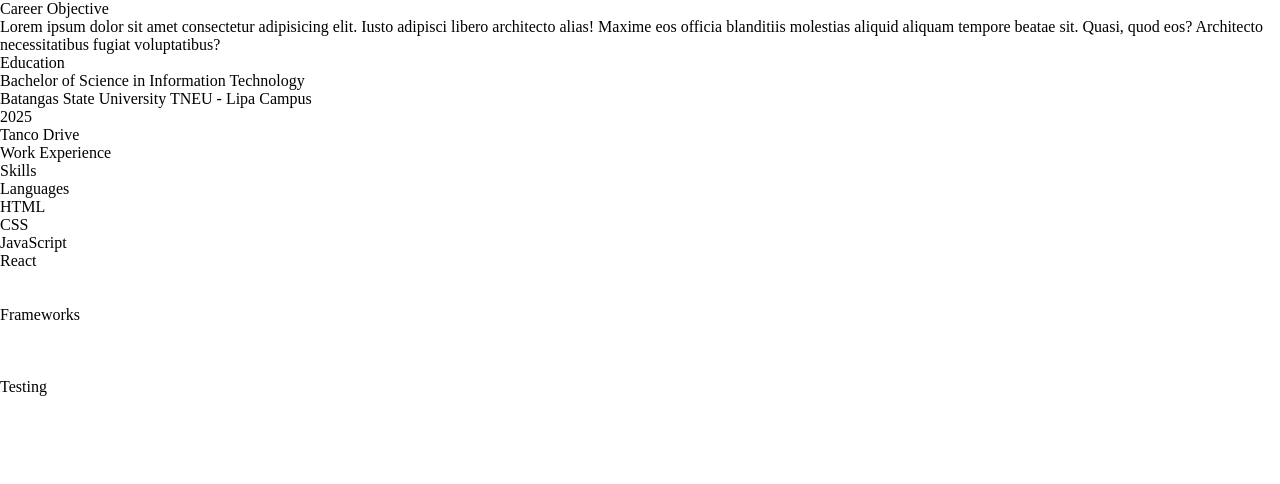
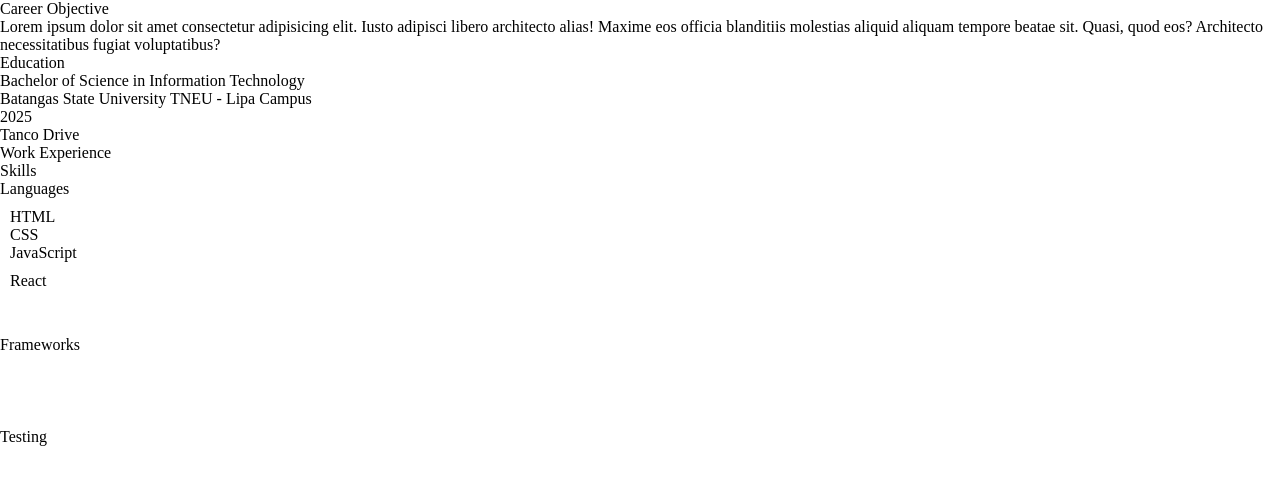
Before and after one commit to MarkRyuo/ONLINE-RESUME-BY-JHONMARK, a plain HTML site: page index.html in a window 1280 px wide. Shown: the part 150-634 px from the top of the page. Drawn offline with Linux system fonts and the light colour scheme.

Commit message:
Subject: Update

```diff
--- a/main.css
+++ b/main.css
@@ -25,3 +25,7 @@ h2 {
 span {
   margin: 5px;
 }
+
+ul {
+  margin: 10px;
+}
```
